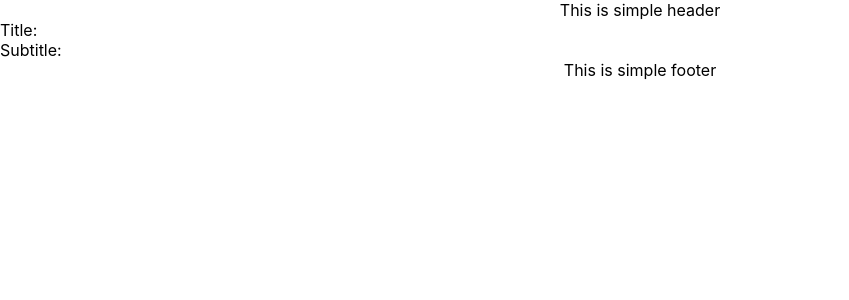
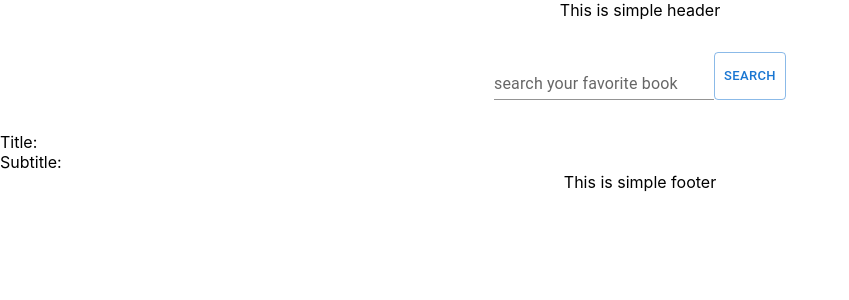
Before and after one commit to kalinowski-pawel/frontend-challenge, a React (Create React App) app: page / in a window 1280 px wide. Shown: the top 300 px of the page, without its empty margins (0-849 px from the left). Built offline with nearby package versions, Linux system fonts and the light colour scheme; no server answers.

Commit message:
SearchBox.tsx component added styles added ui.material included

```diff
--- a/package.json
+++ b/package.json
@@ -3,6 +3,9 @@
   "version": "0.1.0",
   "private": true,
   "dependencies": {
+    "@emotion/react": "^11.1.5",
+    "@emotion/styled": "^11.1.5",
+    "@material-ui/core": "^5.0.0-alpha.25",
     "@testing-library/jest-dom": "^5.11.9",
     "@testing-library/react": "^11.2.5",
     "@testing-library/user-event": "^12.7.1",
@@ -12,6 +15,7 @@
     "@types/react-dom": "^17.0.1",
     "axios": "^0.21.1",
     "node-sass": "^5.0.0",
+    "prettier": "^2.2.1",
     "react": "^17.0.1",
     "react-dom": "^17.0.1",
     "react-scripts": "4.0.2",
--- a/src/screens/Home/Home.tsx
+++ b/src/screens/Home/Home.tsx
@@ -2,6 +2,7 @@ import * as React from 'react';
 import {getBooks} from "../../services/Books";
 import {Header} from "./parts/Header/Header";
 import {Footer} from "./parts/Footer/Footer";
+import {SearchBox} from "./components/SearchBox/SearchBox";
 
 interface Props {
 
@@ -27,6 +28,10 @@ export class Home extends React.Component<Props, State> {
         })
     }
 
+    onClick = (text: string) => {
+        console.log({text})
+    }
+
     get header() {
         return <Header/>
     }
@@ -35,10 +40,15 @@ export class Home extends React.Component<Props, State> {
         return <Footer/>
     }
 
+    get searchBox(){
+        return <SearchBox onClick={this.onClick}/>
+    }
+
     render() {
         return (
             <React.Fragment>
                 {this.header}
+                {this.searchBox}
                 <div>
                     <label>Title: </label>
                     <span>{this.state.books?.data?.items[0]?.volumeInfo?.title}</span>
--- /dev/null
+++ b/src/screens/Home/components/SearchBox/SearchBox.module.scss
@@ -0,0 +1,4 @@
+.searchBox {
+  display: flex;
+  justify-content: center;
+}
--- /dev/null
+++ b/src/screens/Home/components/SearchBox/SearchBox.tsx
@@ -0,0 +1,57 @@
+import React from 'react';
+import Box from "@material-ui/core/Box";
+import TextField from "@material-ui/core/TextField";
+import Button from "@material-ui/core/Button";
+
+import styles from './SearchBox.module.scss';
+
+export interface MapToString {
+    [key: string]: string;
+}
+
+interface Props {
+    onClick: Function;
+}
+
+interface State {
+    phrase?: string | null;
+}
+
+export class SearchBox extends React.Component<Props, State> {
+    constructor(props: Props) {
+        super(props);
+
+        this.state = {
+            phrase: ''
+        }
+    }
+
+    onClick = (): void => {
+        this.props.onClick(this.state.phrase)
+    }
+
+    onChange = (e: React.ChangeEvent<HTMLInputElement>) => {
+        this.setState({
+            phrase: e.target.value,
+        })
+    }
+
+    render() {
+        return (
+            <Box className={styles.searchBox} p={2} m={2}>
+                <TextField
+                    label="search your favorite book"
+                    variant="standard"
+                    name="phrase"
+                    value={this.state.phrase}
+                    onChange={this.onChange}
+                />
+                <Button title="Search" variant="outlined" size="small" onClick={this.onClick}>
+                    Search
+                </Button>
+            </Box>
+        );
+    }
+
+
+}
--- a/src/screens/Home/parts/Footer/Footer.tsx
+++ b/src/screens/Home/parts/Footer/Footer.tsx
@@ -1,6 +1,6 @@
 import React from "react";
 
-import styles from 'Footer.module.scss';
+import styles from './Footer.module.scss';
 
 export class Footer extends React.Component<any, any> {
 
--- a/src/screens/Home/parts/Header/Header.tsx
+++ b/src/screens/Home/parts/Header/Header.tsx
@@ -1,6 +1,6 @@
 import React from "react";
 
-import styles from 'Header.module.scss';
+import styles from './Header.module.scss';
 
 export class Header extends React.Component<any, any> {
 
```
Also changed, not shown: 1 other file (tests, documents, lock files or other folders).
